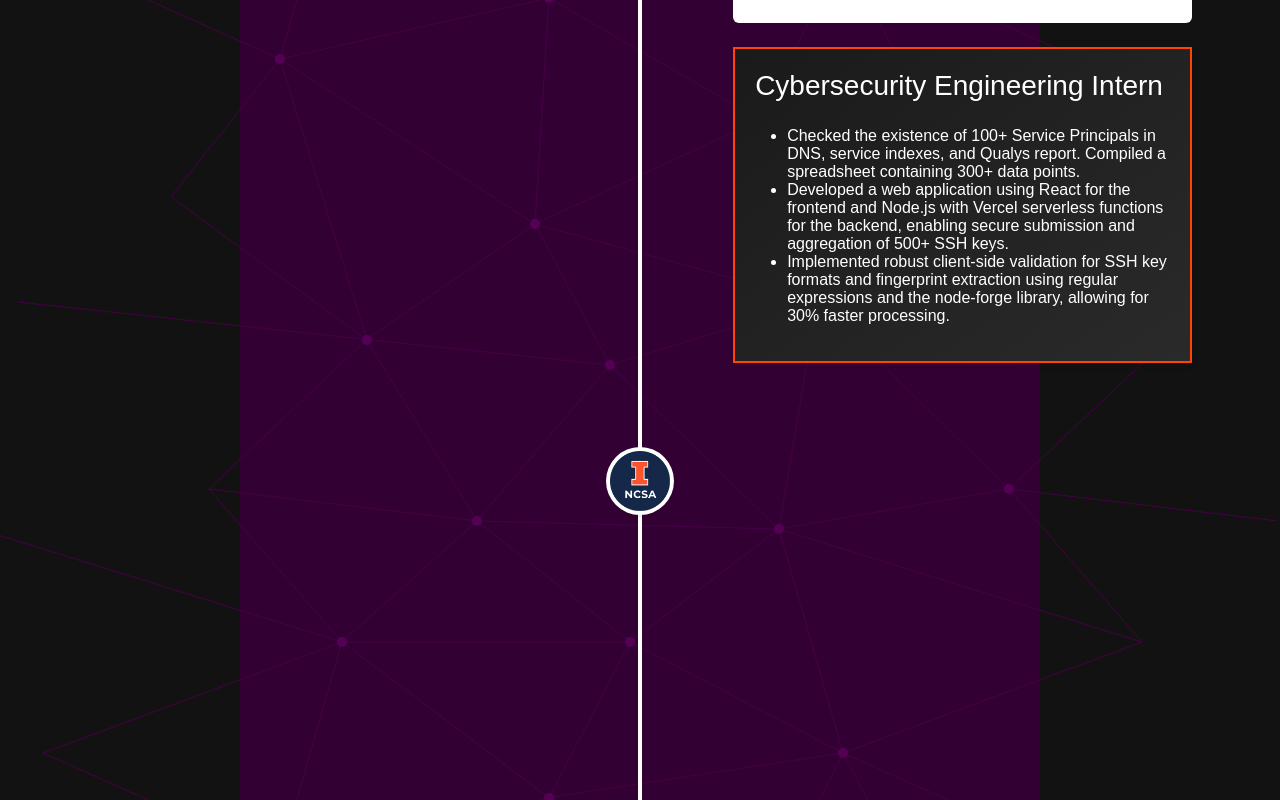
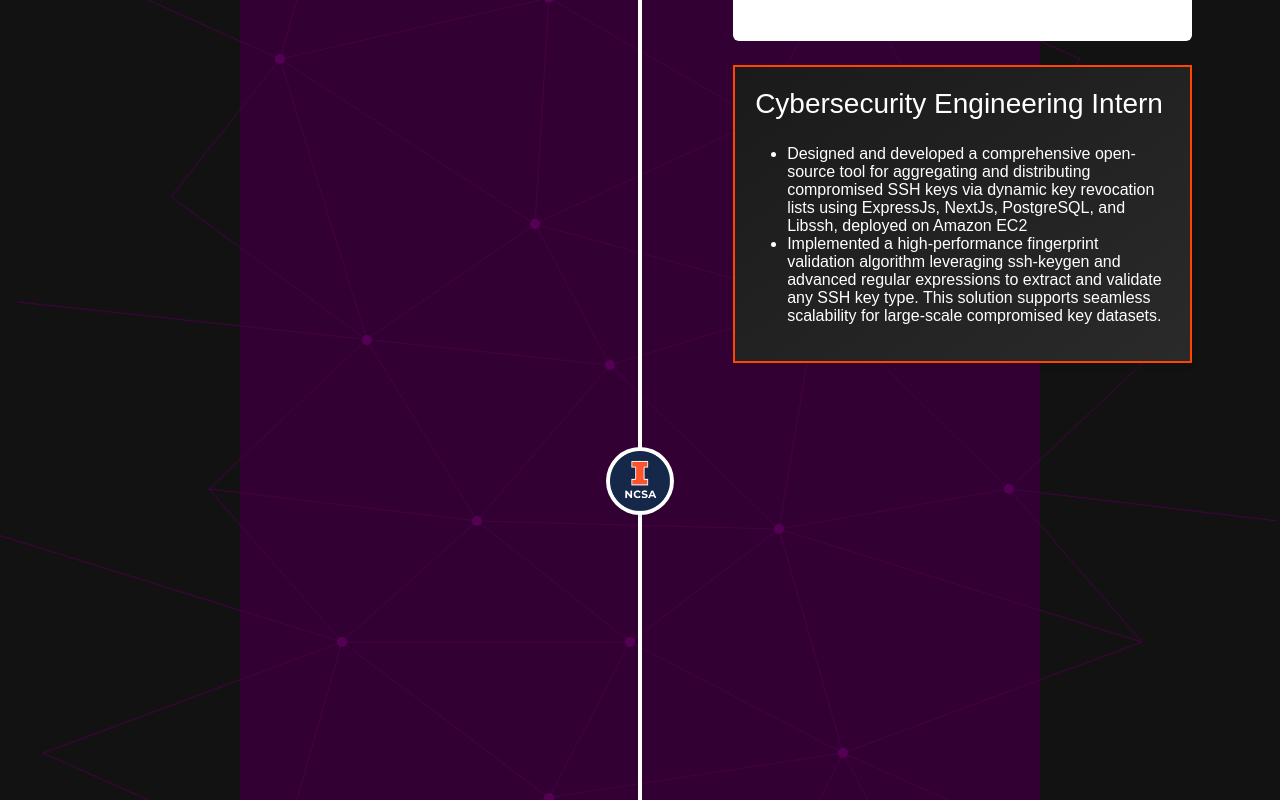
Before and after one commit to K1zum1/jay-portfolio, a React (Create React App) app in the folder personal-portfolio/: page / in a window 1280 px wide. Shown: the part 2940-3740 px from the top of the page. Built offline with nearby package versions, Linux system fonts and the light colour scheme.

Commit message:
Update ExperienceTimeline.js

```diff
--- a/personal-portfolio/src/components/ExperienceTimeline.js
+++ b/personal-portfolio/src/components/ExperienceTimeline.js
@@ -67,9 +67,8 @@ export const ExperienceTimeline = () => {
       thumbnail: setibanner,
       link: "https://drive.google.com/file/d/1APInVrRmS74qXw3R7hxxOnI1XuLNepGg/view?usp=sharing",
       points: [
-        "Contributed to the modification of RADMC-3D, creating high-fidelity models to simulate wind structures in protoplanetary disks.",
-        "Developed a robust and efficient modeling framework that can be used by the scientific community to analyze JWST data and study protoplanetary disk winds.",
-        "Utilized Numpy, Matplotlib, and Python3 to process and aggregate up to 1,000,000 data points to feed into RADMC3D computation model to produce 50+ images."
+        "Developed an efficient modeling framework for planetary formation for research purposes. Utilized Numpy, Matplotlib, and Python3, to process and generate up to 10,000,000 data points to feed into RADMC3D computation model to produce 50+ images to help SETI scientists study planetary formation",
+        "Contributed to the modification and restructuring of RADMC-3D open source software, creating high-fidelity models to simulate wind structures in protoplanetary disks allowing for dense and quality images to be produced"
       ]
     },
     {
@@ -80,9 +79,8 @@ export const ExperienceTimeline = () => {
       thumbnail: ncsabanner,
       link: "https://docs.google.com/presentation/d/1N-T8K4B7m-UL9fgLMm3C3ZHH7zhUiaqmIHKVz4kWWCQ/edit?usp=sharing",
       points: [
-        "Checked the existence of 100+ Service Principals in DNS, service indexes, and Qualys report. Compiled a spreadsheet containing 300+ data points.",
-        "Developed a web application using React for the frontend and Node.js with Vercel serverless functions for the backend, enabling secure submission and aggregation of 500+ SSH keys.",
-        "Implemented robust client-side validation for SSH key formats and fingerprint extraction using regular expressions and the node-forge library, allowing for 30% faster processing."
+        "Designed and developed a comprehensive open-source tool for aggregating and distributing compromised SSH keys via dynamic key revocation lists using ExpressJs, NextJs, PostgreSQL, and Libssh, deployed on Amazon EC2",
+        "Implemented a high-performance fingerprint validation algorithm leveraging ssh-keygen and advanced regular expressions to extract and validate any SSH key type. This solution supports seamless scalability for large-scale compromised key datasets."
       ]
     },
     {
@@ -93,7 +91,8 @@ export const ExperienceTimeline = () => {
       thumbnail: ncsabanner,
       link: "path_to_your_pdf_or_external_link",
       points: [
-        "Working on Vulnerability Management using Qualys/Splunk and engineering security hardening for HIPAA and CUI systems, networks, data and services. Working with TCP/IP networking protocols to understand Zeek"
+        "Auditing the existence of over 100+ Service Principals in DNS, service indexes, and Qualys reports. Consolidated findings into a structured dataset of 400+ data points to facilitate the decommissioning of vulnerable, end-of-life servers.",
+        "Conducting vulnerability management using Qualys and Splunk, integrating advanced threat detection and mitigation strategies. Engineering security hardening practices for HIPAA- and CUI-compliant systems, networks, data, and services."
       ]
     },
   ];
```
